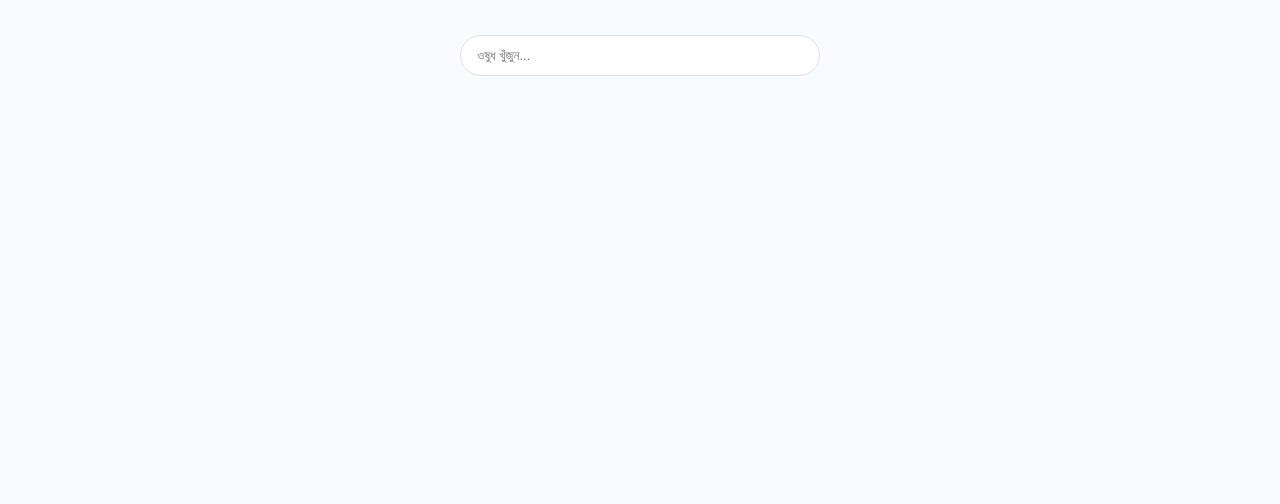
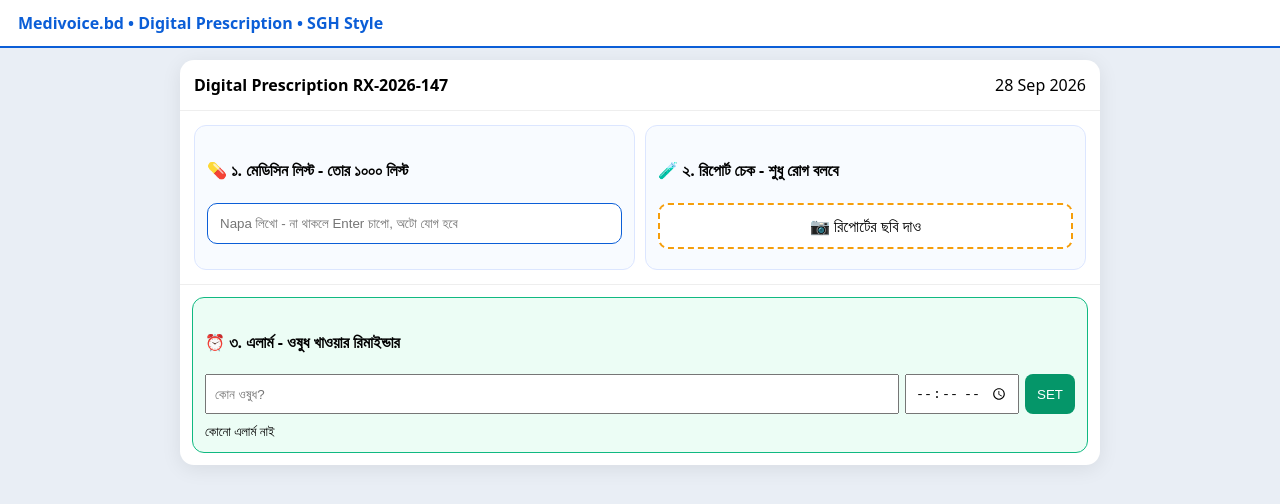
Before and after one commit to neurogripxx-collab/medivoice.bd, a plain HTML site: page index.html in a window 1280 px wide. Drawn offline with Linux system fonts and the light colour scheme.

Commit message:
Update index.html

```diff
--- a/index.html
+++ b/index.html
@@ -1,41 +1,74 @@
-<html>
+<!DOCTYPE html>
+<html lang="bn">
 <head>
-  <title>medivoice.bd</title>
-  <meta name="viewport" content="width=device-width,initial-scale=1">
-  <style>
-    body{font-family:sans-serif;background:#f8fbff;margin:0;padding:15px}
-    #q{width:90%;max-width:360px;padding:12px 16px;border-radius:25px;border:1px solid #ddd;display:block;margin:20px auto;outline:none}
-    #list{max-width:360px;margin:0 auto}
-    #list div{padding:10px;background:#fff;margin:3px 0;border-radius:10px;text-align:center}
-  </style>
+<meta charset="UTF-8">
+<meta name="viewport" content="width=device-width,initial-scale=1">
+<title>Medivoice.bd - SGH Prescription Pad</title>
+<script src="https://cdn.jsdelivr.net/npm/tesseract.js@5/dist/tesseract.min.js"></script>
+<style>
+*{box-sizing:border-box}body{margin:0;font-family:system-ui;background:#e9eef5}
+.header{background:#fff;padding:12px 18px;border-bottom:2px solid #0b5ed7;font-weight:800;color:#0b5ed7}
+.pad{max-width:920px;margin:12px auto;background:#fff;border-radius:14px;overflow:hidden;box-shadow:0 4px 20px rgba(0,0,0,.08)}
+.sec{padding:14px;border-bottom:1px solid #eee}
+.search{width:100%;padding:12px;border:1.5px solid #0b5ed7;border-radius:10px;outline:none}
+.item{padding:8px;background:#f5f8ff;margin:3px 0;border-radius:8px;cursor:pointer}
+.c{display:grid;grid-template-columns:1fr 1fr;gap:10px}
+.card{background:#f8fbff;padding:12px;border-radius:12px;border:1px solid #dce6ff}
+</style>
 </head>
 <body>
+<div class="header">Medivoice.bd • Digital Prescription • SGH Style</div>
 
-<input id="q" placeholder="ওষুধ খুঁজুন..." autocomplete="off">
+<div class="pad">
+<div class="sec" style="display:flex;justify-content:space-between"><b>Digital Prescription RX-2026-147</b><span>28 Sep 2026</span></div>
+
+<div class="c sec">
+<div class="card">
+<h4>💊 ১. মেডিসিন লিস্ট - তোর ১০০০ লিস্ট</h4>
+<input id="q" class="search" placeholder="Napa লিখো - না থাকলে Enter চাপো, অটো যোগ হবে">
 <div id="list"></div>
+<table style="width:100%;margin-top:8px;font-size:13px"><tbody id="rxbody"></tbody></table>
+</div>
+
+<div class="card">
+<h4>🧪 ২. রিপোর্ট চেক - শুধু রোগ বলবে</h4>
+<label style="display:block;background:#fff;padding:10px;border:2px dashed #f59e0b;border-radius:10px;text-align:center">📷 রিপোর্টের ছবি দাও<input type="file" hidden accept="image/*" onchange="scan(this)"></label>
+<div id="report" style="margin-top:8px;font-weight:bold"></div>
+</div>
+</div>
+
+<div class="sec card" style="margin:12px;background:#ecfdf5;border-color:#10b981">
+<h4>⏰ ৩. এলার্ম - ওষুধ খাওয়ার রিমাইন্ডার</h4>
+<div style="display:flex;gap:6px"><input id="alarmMed" placeholder="কোন ওষুধ?" style="flex:1;padding:8px"><input id="alarmTime" type="time" style="padding:8px"><button onclick="setAlarm()" style="background:#059669;color:#fff;border:none;padding:8px 12px;border-radius:8px">SET</button></div>
+<div id="alarmList" style="margin-top:8px;font-size:13px">কোনো এলার্ম নাই</div>
+</div>
+
+</div>
 
 <script>
-let meds = JSON.parse(localStorage.getItem('meds') || '["Napa 500","Napa Extra","Seclo 20","Fexo 120","Azithrocin 500","Entacyd Plus","Maxpro 20","Montair 10"]');
-let q = document.getElementById('q'), list = document.getElementById('list');
+let meds=JSON.parse(localStorage.getItem('meds')||'["Napa 500mg","Seclo 20mg","Fexo 120mg","Azithrocin 500mg","Entacyd Plus","Maxpro 20mg","Montair 10mg","Losectil 20mg"]');
+let q=document.getElementById('q'), list=document.getElementById('list'), rxbody=document.getElementById('rxbody');
+q.addEventListener('input',()=>{let v=q.value.toLowerCase();if(!v){list.innerHTML='';return}let f=meds.filter(m=>m.toLowerCase().includes(v)).slice(0,6);list.innerHTML=f.map(m=>`<div class="item" onclick="addMed('${m}')">${m}</div>`).join('');});
+q.addEventListener('keydown',e=>{if(e.key==='Enter'){let v=q.value.trim();if(!v)return;if(!meds.some(m=>m.toLowerCase()===v.toLowerCase())){meds.push(v);localStorage.setItem('meds',JSON.stringify(meds));}addMed(v);}});
+function addMed(m){rxbody.innerHTML+=`<tr><td>💊 ${m}</td><td>1+0+1</td><td><span onclick="this.parentElement.parentElement.remove()" style="color:red">✕</span></td></tr>`;list.innerHTML='';q.value='';}
 
-q.addEventListener('input', ()=>{
-  let v = q.value.trim().toLowerCase();
-  if(!v){list.innerHTML="";return}
-  let f = meds.filter(m=>m.toLowerCase().includes(v)).slice(0,6);
-  list.innerHTML = f.map(m=>`<div onclick="q.value='${m}';list.innerHTML=''">${m}</div>`).join('');
-});
+async function scan(input){
+ let file=input.files[0]; let r=document.getElementById('report'); r.innerHTML='⏳ AI পড়ছে...';
+ let {data:{text}} = await Tesseract.recognize(file,'eng'); let t=text.toLowerCase(); let d="রিপোর্টে সমস্যা - ডাক্তারকে দেখান";
+ if(t.includes('sugar')||t.includes('glucose')||t.includes('hba1c')) d="ডায়াবেটিস - সুগার বেশি";
+ else if(t.includes('creatinine')) d="কিডনি - Creatinine বেশি";
+ else if(t.includes('hemoglobin')||t.includes('cbc')) d="রক্তস্বল্পতা";
+ else if(t.includes('cholesterol')) d="কোলেস্টেরল বেশি";
+ r.innerHTML='🔴 রোগ: '+d; let u=new SpeechSynthesisUtterance(d); u.lang='bn-BD'; speechSynthesis.speak(u);
+}
 
-q.addEventListener('keydown', e=>{
-  if(e.key==='Enter'){
-    let v = q.value.trim();
-    if(v && !meds.some(m=>m.toLowerCase()===v.toLowerCase())){
-      meds.push(v);
-      localStorage.setItem('meds', JSON.stringify(meds));
-    }
-    list.innerHTML="";
-  }
-});
+let alarms=[];
+function setAlarm(){
+ let m=document.getElementById('alarmMed').value, tm=document.getElementById('alarmTime').value;
+ if(!m||!tm)return alert('ওষুধ আর টাইম দাও');
+ alarms.push({m,tm}); document.getElementById('alarmList').innerHTML=alarms.map(a=>`⏰ ${a.tm} - ${a.m}`).join('<br>');
+ setInterval(()=>{let now=new Date().toTimeString().slice(0,5); alarms.forEach(a=>{if(a.tm===now){let u=new SpeechSynthesisUtterance(`${a.m} খাওয়ার সময় হয়েছে`);u.lang='bn-BD';speechSynthesis.speak(u);alert(a.m+' খাওয়ার সময়!');}});},60000);
+}
 </script>
-
 </body>
 </html>
```
